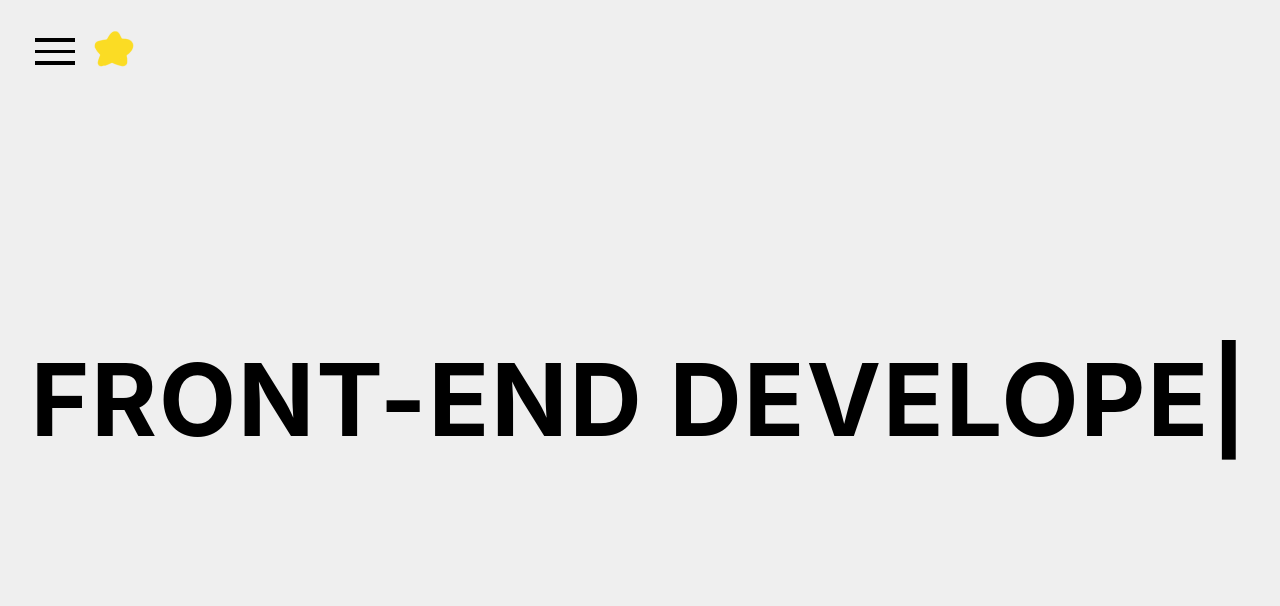
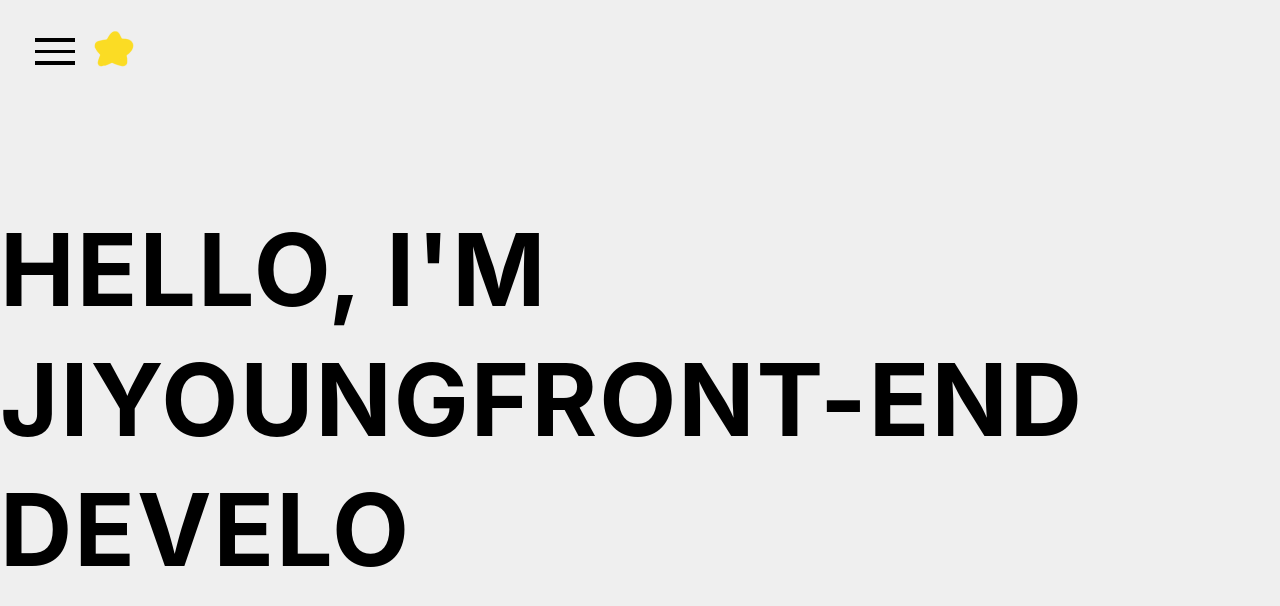
Before and after one commit to jizero1/react-portfolio3, a React (Create React App) app: page / in a window 1280 px wide. Shown: the top 606 px of the page. Built offline with nearby package versions, Linux system fonts and the light colour scheme.

Commit message:
home화면 텍스트 타이핑코드를 컴포넌트로 따로 만듦

```diff
--- a/src/pages/Home/Home.css
+++ b/src/pages/Home/Home.css
@@ -1,3 +1,9 @@
+/* 공통으로 사용되는 속성 */
+.common-home-starIcon {
+    position: fixed;
+    opacity: 0;
+    transition: all 1s;
+}
 .home-container{
     width: 100vw;
     height: 100vh;
@@ -31,3 +37,19 @@
         margin-bottom: 30px;
     }
 }
+
+
+.home-starIcon-container{
+    font-size: 50px;
+    /* position: relative; */
+}
+.home-starIcon-left {
+    /* position: absolute; */
+    left: 100px;
+    bottom: 200px;
+}
+.home-starIcon-right {
+    /* position: absolute; */
+    right: 100px;
+    top: 200px;
+}
--- a/src/pages/Home/Home.js
+++ b/src/pages/Home/Home.js
@@ -4,37 +4,89 @@ import Menu from '../Menu/Menu';
 import { Link } from 'react-router-dom';
 import { motion } from "framer-motion";
 import { ReactTyped } from 'react-typed';
-import { FaAngleDown } from "react-icons/fa";
+import { FaAngleDown, FaStar } from "react-icons/fa";
 
-const HomeText = () => {
+const HomeStarIcon = ({ scrollIcon }) => {
 
+    // 스크롤아이콘이 뜨면 돋보기와 별 아이콘(이미지)띄운다.
+    const [starIconLeft, setStarIconLeft] = useState(false);
+    const [starIconRight, setStarIconRight] = useState(false);
+
+    useEffect(() => {
+        if (scrollIcon) {
+            setStarIconLeft(true);
+            setStarIconRight(true);
+        }
+    }, [scrollIcon]);
+
+    return (
+        <div className="home-starIcon-container">
+            <div className="home-starIcon-left common-home-starIcon" style={{ opacity: scrollIcon ? 1 : 0 }} >
+                <FaStar />
+            </div>
+            <div className="home-starIcon-right common-home-starIcon" style={{ opacity: scrollIcon ? 1 : 0 }} >
+                <FaStar />
+            </div>
+        </div>
+    )
+}
+
+const TextTyping = ({ text, onComplete }) => {
+    return (
+        <ReactTyped
+            strings={[text]}
+            typeSpeed={100}
+            startDelay={500}
+            loop={false}
+            showCursor={false}
+            onComplete={onComplete}
+        >
+        </ReactTyped>
+    )
+}
+
+const HomeText = ({ scrollIcon, handleTypingComplete }) => {
+    const [firstText, setFirstText] = useState(false);
+    const [secondText, setSecondText] = useState(false);
+    const handleFirstText = () => {
+        setFirstText(true);
+    }
+    const handleSecondText = () => {
+        setSecondText(true);
+    }
+    const nextText = (next) => {
+        next(true);
+    }
+    const handleThirdText = () => {
+
+    }
+    return (
+        <div className="home-text-container common-flex">
+            <div className="home-text">
+                <TextTyping text={"HELLO, I'M JIYOUNG"} onComplete={()=> nextText(setFirstText)}></TextTyping>
+                {firstText && (
+                    <TextTyping text={"FRONT-END DEVELOPER"} onComplete={() => nextText(setSecondText)}></TextTyping>
+                )}
+                {secondText && (
+                    <TextTyping text={"VIEW MY PORTFOLIO"} onComplete={handleThirdText}></TextTyping>
+
+                )}
+            </div>
+            {scrollIcon && (
+                <FaAngleDown className="home-scrollIcon" />
+            )}
+        </div>
+    )
+}
+const Home = () => {
     const [scrollIcon, setScrollIcon] = useState(false);
     const handleTypingComplete = () => {
         setScrollIcon(true);
     }
     return (
-        <div className="home-text-container common-flex">
-            <div className="home-text">
-            <ReactTyped
-                strings={["HELLO, I'M JIYOUNG", "FRONT-END DEVELOPER", "VIEW MY PORTFOLIO"]}
-                typeSpeed={100} // 타이핑 속도
-                backSpeed={70} // 지우는 속도
-                backDelay={1200} // 타이핑 후 잠시 대기
-                startDelay={500} // 시작 지연
-                loop={false} // 무한 반복 설정
-                onComplete={handleTypingComplete}
-            />
-            </div>
-            {scrollIcon && (
-                <FaAngleDown className="home-scrollIcon"/>
-            )}
-        </div>
-    )
-}
-const Home = () => {
-    return (
         <div className="home-container common-flex">
-            <HomeText />
+            <HomeStarIcon scrollIcon={scrollIcon} />
+            <HomeText scrollIcon={scrollIcon} handleTypingComplete={handleTypingComplete} />
         </div>
     )
 }
```
